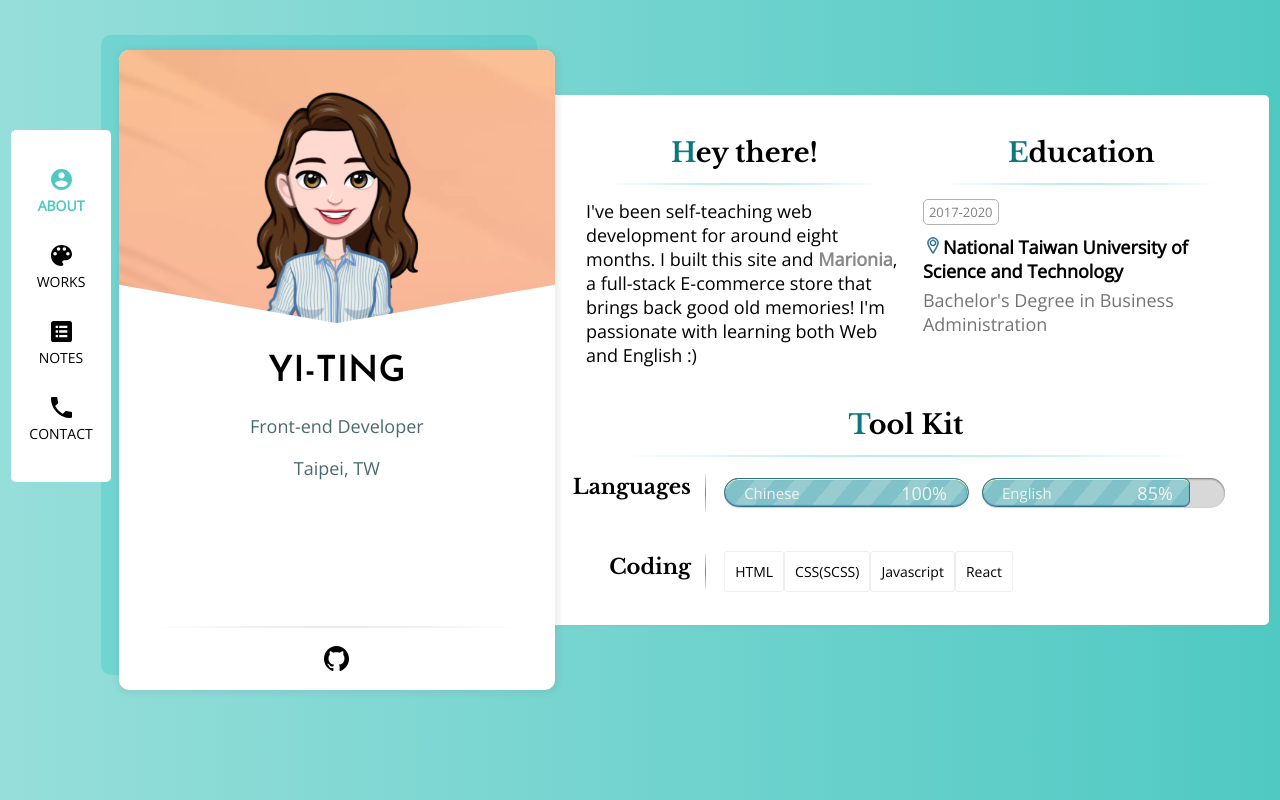
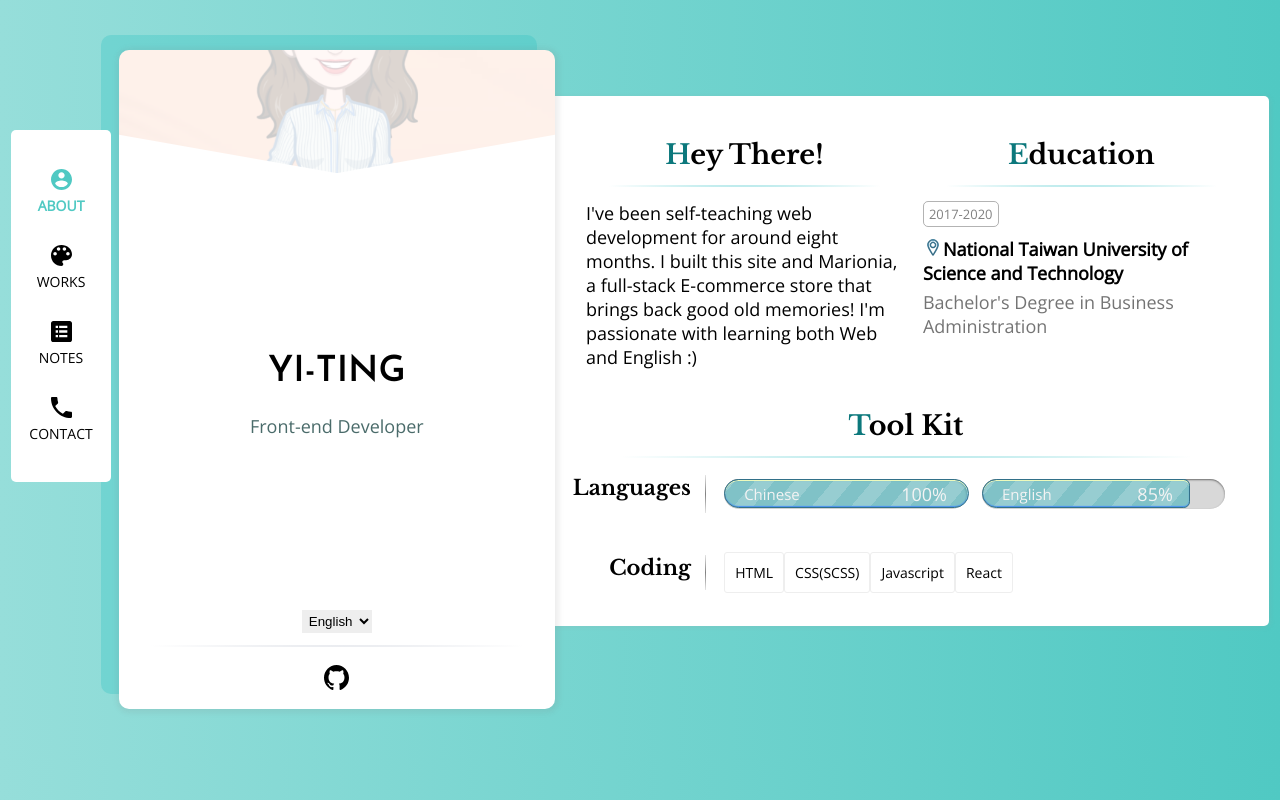
Before and after one commit to TYT11/Porfolio, a React (Create React App) app: page / in a window 1280 px wide. Built offline with nearby package versions, Linux system fonts and the light colour scheme.

Commit message:
add multi-lang

```diff
--- a/src/App.js
+++ b/src/App.js
@@ -1,22 +1,28 @@
 import React from "react";
+import { useState } from "react";
 import "./App.scss";
 import Background from "./components/Background/Background";
 import CardLeft from "./components/CardLeft/CardLeft";
 import CardRight from "./components/CardRight/CardRight";
 import Nav from "./components/Nav/Nav";
+import Languages from "./components/Languages";
+
+export const LanguageContext = React.createContext(Languages);
 
 function App() {
+  const [lang, setLang] = useState("en_us");
+
   return (
     <div className="container">
       <Background />
-
-      <div className="container-open">
-        <Nav />
-        <CardLeft />
-        <CardRight />
-      </div>
+      <LanguageContext.Provider value={Languages[lang]}>
+        <div className="container-open">
+          <Nav />
+          <CardLeft setLang={setLang} />
+          <CardRight />
+        </div>
+      </LanguageContext.Provider>
     </div>
   );
 }
-
 export default App;
--- a/src/components/CardLeft/CardLeft.js
+++ b/src/components/CardLeft/CardLeft.js
@@ -1,7 +1,7 @@
 import React from "react";
 import "./CardLeft.scss";
 
-const CardLeft = () => {
+const CardLeft = ({ setLang }) => {
   return (
     <div className="left">
       <div className="card">
@@ -10,11 +10,20 @@ const CardLeft = () => {
         <div className="card-info">
           <h1>YI-TING</h1>
           <p>Front-end Developer</p>
-          <p>Taipei, TW</p>
         </div>
 
+        <select
+          className="lang-select"
+          onChange={(e) => {
+            setLang(e.target.value);
+          }}
+        >
+          <option value="en_us">English</option>
+          <option value="zh_tw">中文</option>
+        </select>
+
         <div className="card-buttons">
-          <a className="button" href="https://github.com/TYT11">
+          <a className="button" href="https://github.com/TYT11" target="blank">
             <button className="button-github"></button>
           </a>
         </div>
--- a/src/components/CardLeft/CardLeft.scss
+++ b/src/components/CardLeft/CardLeft.scss
@@ -52,7 +52,7 @@
   z-index: 100;
 
   @include media(desktop) {
-    height: 180px;
+    height: 200px;
   }
 
   @include media(phone) {
@@ -74,6 +74,8 @@
     background-position: center 10%;
     background-size: cover;
     overflow: hidden;
+    animation: fadeMoveIn 1.5s forwards;
+
     @include media(desktopL) {
       height: 240px;
     }
@@ -106,9 +108,9 @@
   }
 
   &-info {
-    height: 300px;
+    height: 280px;
     @include media(desktopL) {
-      height: 230px;
+      height: 185px;
     }
     @include media(desktop) {
       width: 100%;
@@ -155,7 +157,7 @@
     }
 
     @include media(desktop) {
-      height: 60px;
+      height: 45px;
     }
   }
 
@@ -194,4 +196,27 @@
   background-repeat: no-repeat;
   background-size: contain;
   background-color: transparent;
+  cursor: pointer;
 }
+
+.lang-select {
+  border: none;
+  background-color: #eee;
+  padding: 0.2rem;
+  margin: 0 auto 1rem auto;
+  option {
+    font-size: 1rem;
+  }
+}
+
+@keyframes fadeMoveIn {
+  0% {
+    opacity: 0.2;
+    top: -150px;
+  }
+
+  100% {
+    opacity: 1;
+    top: 0;
+  }
+}
--- a/src/components/CardRight/About.js
+++ b/src/components/CardRight/About.js
@@ -2,33 +2,25 @@ import React from "react";
 import "../CSS/layout.scss";
 import { ReactComponent as LocationPing } from "../../images/svg/location-pin.svg";
 import Head from "./Head";
+import { useContext } from "react";
+import { LanguageContext } from "../../App";
 
 const About = () => {
+  const lang = useContext(LanguageContext);
   return (
     <div className="card-right" id="about">
       <Head title="About" desc="Get to know me a little bit more." />
       <div className="row">
         <div className="col-1-of-2">
           <div className="col-title">
-            <h2>Hey there!</h2>
+            <h2>{lang.intro}</h2>
           </div>
 
-          <p>
-            I've been self-teaching web development for around eight months. I
-            built this site and{" "}
-            <a
-              href="https://marionia.herokuapp.com/"
-              style={{ color: "#888", fontWeight: "800" }}
-            >
-              Marionia
-            </a>
-            , a full-stack E-commerce store that brings back good old memories!
-            I'm passionate with learning both Web and English :)
-          </p>
+          <p>{lang.introText}</p>
         </div>
         <div className="col-1-of-2">
           <div className="col-title">
-            <h2>Education</h2>
+            <h2>{lang.edu}</h2>
           </div>
 
           <div className="timeframe">
@@ -37,36 +29,34 @@ const About = () => {
           <div>
             <div className="col-item-title">
               <LocationPing className="location-ping" />
-              National Taiwan University of Science and Technology
+              {lang.eduSchool}
             </div>
-            <div className="col-item-info">
-              Bachelor's Degree in Business Administration
-            </div>
+            <div className="col-item-info">{lang.eduSchoolDeg} </div>
           </div>
         </div>
       </div>
       <div className="row">
         <div className="col-1-of-1">
           <div className="col-title">
-            <h2>Tool Kit</h2>
+            <h2>{lang.toolTitle}</h2>
           </div>
           <div className="strength">
-            <h3 className="strength-title">Languages</h3>
+            <h3 className="strength-title">{lang.languages}</h3>
             <ul className="languages strength-items">
               <li className="languages-item">
-                <span className="languages-bar-font">Chinese</span>
+                <span className="languages-bar-font">{lang.chinese}</span>
                 <span className="languages-bar languages-chinese"></span>
                 <span className="languages-bar-font-percent">100%</span>
               </li>
               <li className="languages-item">
-                <span className="languages-bar-font">English</span>
+                <span className="languages-bar-font">{lang.english}</span>
                 <span className="languages-bar languages-english"></span>
                 <span className="languages-bar-font-percent-english">85%</span>
               </li>
             </ul>
           </div>
           <div className="strength">
-            <h3 className="strength-title">Coding</h3>
+            <h3 className="strength-title">{lang.coding}</h3>
             <ul className="coding strength-items">
               <li className="coding-item">HTML</li>
               <li className="coding-item">CSS(SCSS)</li>
@@ -79,7 +69,7 @@ const About = () => {
       <div className="row">
         <div className="col-1-of-1 ">
           <div className="col-title">
-            <h2>Courses Taken</h2>
+            <h2>{lang.courses}</h2>
           </div>
 
           <div className="course">
--- a/src/components/CardRight/Blog.js
+++ b/src/components/CardRight/Blog.js
@@ -1,4 +1,4 @@
-import React, { useState, useEffect } from "react";
+import React, { useState, useEffect, useContext } from "react";
 import "./Blog.scss";
 import "../CSS/layout.scss";
 import BlogPost from "./BlogPost";
@@ -6,6 +6,7 @@ import axios from "axios";
 import { ReactComponent as LoaderSVG } from "../../images/svg/loader.svg";
 import { Link, Route } from "react-router-dom";
 import Head from "./Head";
+import { LanguageContext } from "../../App";
 
 const Loader = () => {
   return (
@@ -18,6 +19,7 @@ const Loader = () => {
 const Blog = () => {
   const [datas, setDatas] = useState([]);
   const [loading, setLoading] = useState(true);
+  const lang = useContext(LanguageContext);
 
   useEffect(() => {
     axios.get(process.env.REACT_APP_BLOG_URL).then((data) => {
@@ -68,7 +70,7 @@ const Blog = () => {
       <div className="card-right">
         <div className="col-1-of-1">
           <div className="col-title">
-            <h2>Notes</h2>
+            <h2>{lang.notes}</h2>
           </div>
           {loading ? <Loader /> : <BlogRender datas={datas} />}
         </div>
--- a/src/components/CardRight/Code.js
+++ b/src/components/CardRight/Code.js
@@ -1,4 +1,4 @@
-import React, { PureComponent } from "react";
+import React from "react";
 import { Prism as SyntaxHighlighter } from "react-syntax-highlighter";
 import { atomDark } from "react-syntax-highlighter/dist/esm/styles/prism";
 
--- a/src/components/CardRight/Contact.js
+++ b/src/components/CardRight/Contact.js
@@ -3,8 +3,11 @@ import "./Contact.scss";
 import axios from "axios";
 import ReCAPTCHA from "react-google-recaptcha";
 import Head from "./Head";
+import { LanguageContext } from "../../App";
+import { useContext } from "react";
 
 const Contact = () => {
+  const lang = useContext(LanguageContext);
   const [form, setForm] = useState({ name: "", content: "", email: "" });
   const [success, setSuccess] = useState(false);
   const recaptchaRef = useRef(null);
@@ -30,7 +33,6 @@ const Contact = () => {
       },
     };
     if (recaptchaValue) {
-      console.log(recaptchaValue);
       axios
         .post("https://api.emailjs.com/api/v1.0/email/send", data, {
           headers: { "Content-Type": "application/json" },
@@ -44,7 +46,7 @@ const Contact = () => {
         })
         .catch((res) => console.log(res));
     } else {
-      alert("Please check the reCAPTCHA");
+      alert("Please check the reCAPTCHA.");
     }
   };
 
@@ -52,7 +54,7 @@ const Contact = () => {
     <div className="card-right-active card-right">
       <Head title="Contact" desc="Contact form to send me e-mails." />
       <div className="col-title">
-        <h2>Find me here!</h2>
+        <h2>{lang.contact}</h2>
       </div>
       <div className={`${success ? "alert-success" : ""} alert `}>
         {success ? "Message sent successfully ❤️" : ""}
@@ -61,7 +63,7 @@ const Contact = () => {
       <div className="contact-container">
         <div className="contact-container-form">
           <form action="#" className="contactForm" onSubmit={handleSubmit}>
-            <label htmlFor="name">Name</label>
+            <label htmlFor="name">{lang.name}</label>
             <input
               type="text"
               id="name"
@@ -69,7 +71,7 @@ const Contact = () => {
               value={form.name}
               required
             />
-            <label htmlFor="email">E-mail</label>
+            <label htmlFor="email">{lang.email}</label>
             <input
               type="text"
               id="email"
@@ -78,7 +80,7 @@ const Contact = () => {
               pattern="[a-z0-9._%+-]+@[a-z0-9.-]+\.[a-z]{2,}$"
               required
             />
-            <label htmlFor="content">Content</label>
+            <label htmlFor="content">{lang.content}</label>
             <textarea
               id="content"
               onChange={handleChange}
--- a/src/components/CardRight/Works.js
+++ b/src/components/CardRight/Works.js
@@ -1,4 +1,4 @@
-import React from "react";
+import React, { useContext } from "react";
 import "../CSS/layout.scss";
 import "./Works.scss";
 import Search from "../../images/svg/search.svg";
@@ -12,8 +12,10 @@ import Ecommerce_m from "../../images/e-commerce_cropped_medium.png";
 import Ecommerce_s from "../../images/e-commerce_cropped_small.png";
 
 import Head from "./Head";
+import { LanguageContext } from "../../App";
 
 const Works = () => {
+  const lang = useContext(LanguageContext);
   return (
     <div className="card-right" id="works">
       <Head title="Works" desc="A collection of my personal projects." />
@@ -39,10 +41,7 @@ const Works = () => {
               <h2>Marionia</h2>
             </div>
 
-            <p>
-              A full-stack store with user auth, shopping cart, order management
-              and childhood memories! Front-end and back-end are decoupled.
-            </p>
+            <p>{lang.marioniaText}</p>
             <ul className="work-items">
               <li>RWD</li>
               <li>SCSS</li>
@@ -58,10 +57,7 @@ const Works = () => {
             <div className="col-title">
               <h2>Porfolio (here!)</h2>
             </div>
-            <p>
-              A single-page application built with React. I used it as a css
-              practice.
-            </p>
+            <p>{lang.porfolioText}</p>
             <ul className="work-items">
               <li>RWD</li>
               <li>SCSS</li>
--- /dev/null
+++ b/src/components/Languages.js
@@ -0,0 +1,50 @@
+const lang = {
+  en_us: {
+    intro: "Hey There!",
+    introText:
+      "I've been self-teaching web development for around eight months. I built this site and Marionia, a full-stack E-commerce store that brings back good old memories! I'm passionate with learning both Web and English :)",
+    edu: "Education",
+    eduSchool: "National Taiwan University of Science and Technology",
+    eduSchoolDeg: "Bachelor's Degree in Business Administration",
+    toolTitle: "Tool Kit",
+    languages: "Languages",
+    chinese: "Chinese",
+    english: "English",
+    coding: "Coding",
+    courses: "Courses Taken",
+    porfolioText:
+      "Built with React. No CSS frameworks used. Utilize react-helmet & react-markdown.",
+    marioniaText:
+      "A full-stack store with auth, CRUD, shopping cart, and self-made carousel! Use Django Rest Framework as backend & Simple JWT to handle token auth.",
+    contact: "Find me here!",
+    email: "E-mail",
+    name: "Name",
+    content: "Content",
+    notes: "Notes",
+  },
+  zh_tw: {
+    intro: "關於",
+    introText:
+      "我是依婷，前端自學約八個月，學習期間做了全端電商 Marionia 以及本個人網站。大學從事過英文家教、補教英文老師、文書翻譯等，雖非本科出身，但英文的助攻讓我能接觸相當多的資源。目前透過Udemy、edX等網站努力點技能中 :)",
+    edu: "學歷",
+    eduSchool: "國立臺灣科技大學",
+    eduSchoolDeg: "　企業管理系",
+    toolTitle: "工具箱",
+    languages: "語言",
+    chinese: "中文",
+    english: "英文",
+    coding: "程式",
+    courses: "修習課程",
+    porfolioText:
+      "前端為React，無CSS框架。使用react-helmet及react-markdown來更改head內容、處理文章樣式。",
+    marioniaText:
+      "前端為React、後端為Django Rest Framework搭配Simple JWT。實作CRUD、會員系統、購物車、幻燈片等，利用token來辨識使用者。並用axios instance、攔截器統一管理api、實現token過期自動重新登入。",
+    contact: "聯絡我",
+    email: "電子信箱",
+    name: "姓名",
+    content: "內容",
+    notes: "筆記",
+  },
+};
+
+export default lang;
--- a/src/index.js
+++ b/src/index.js
@@ -2,7 +2,6 @@ import React from "react";
 import ReactDOM from "react-dom";
 import "./index.css";
 import App from "./App";
-import * as serviceWorker from "./serviceWorker";
 import { BrowserRouter as Router } from "react-router-dom";
 
 ReactDOM.render(
@@ -13,8 +12,3 @@ ReactDOM.render(
   </Router>,
   document.getElementById("root")
 );
-
-// If you want your app to work offline and load faster, you can change
-// unregister() to register() below. Note this comes with some pitfalls.
-// Learn more about service workers: https://bit.ly/CRA-PWA
-serviceWorker.unregister();
```
Also changed, not shown: src/serviceWorker.js (deleted, +0 -141 lines), src/setupTests.js (deleted, +0 -5 lines), 1 other file (tests, documents, lock files or other folders).
